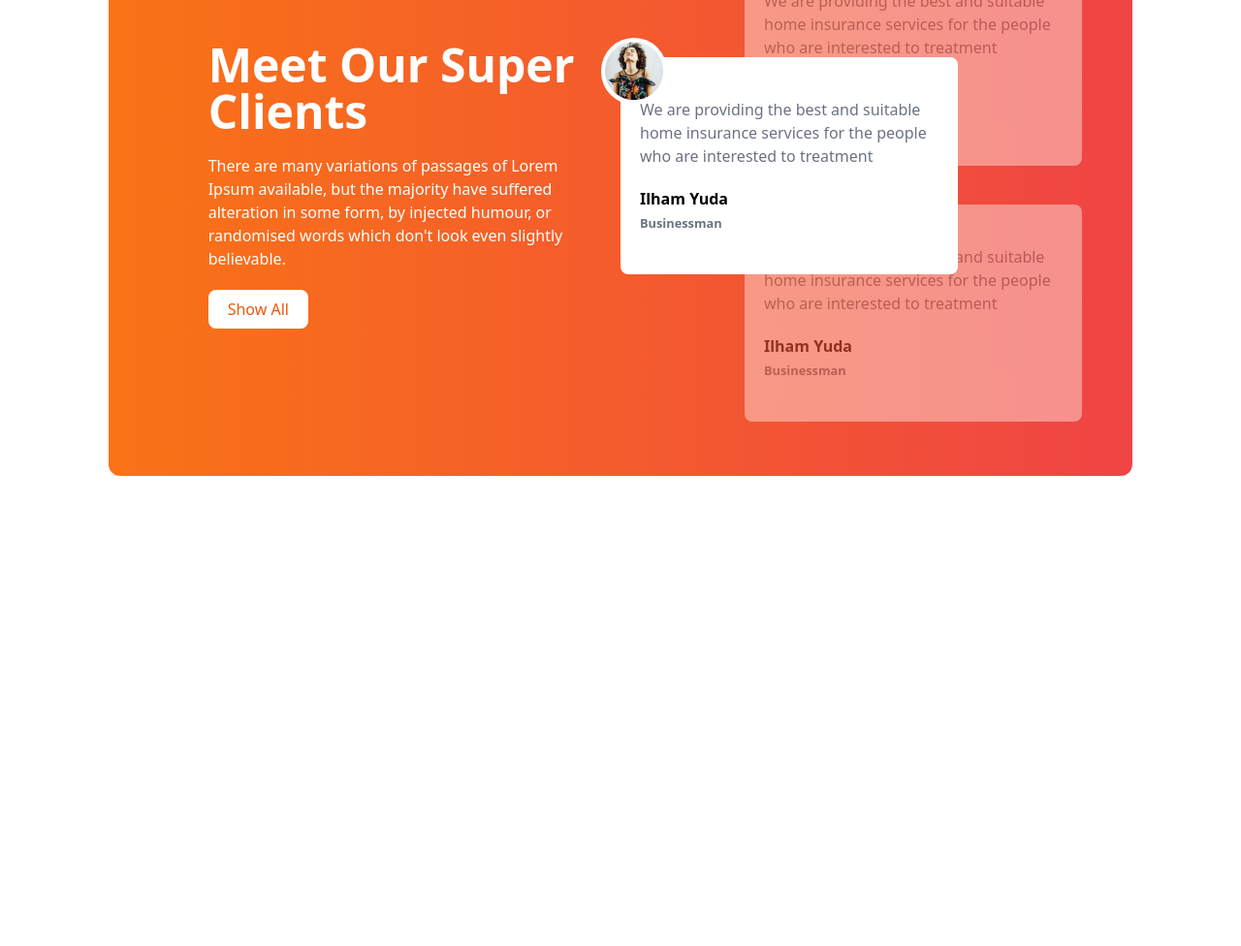
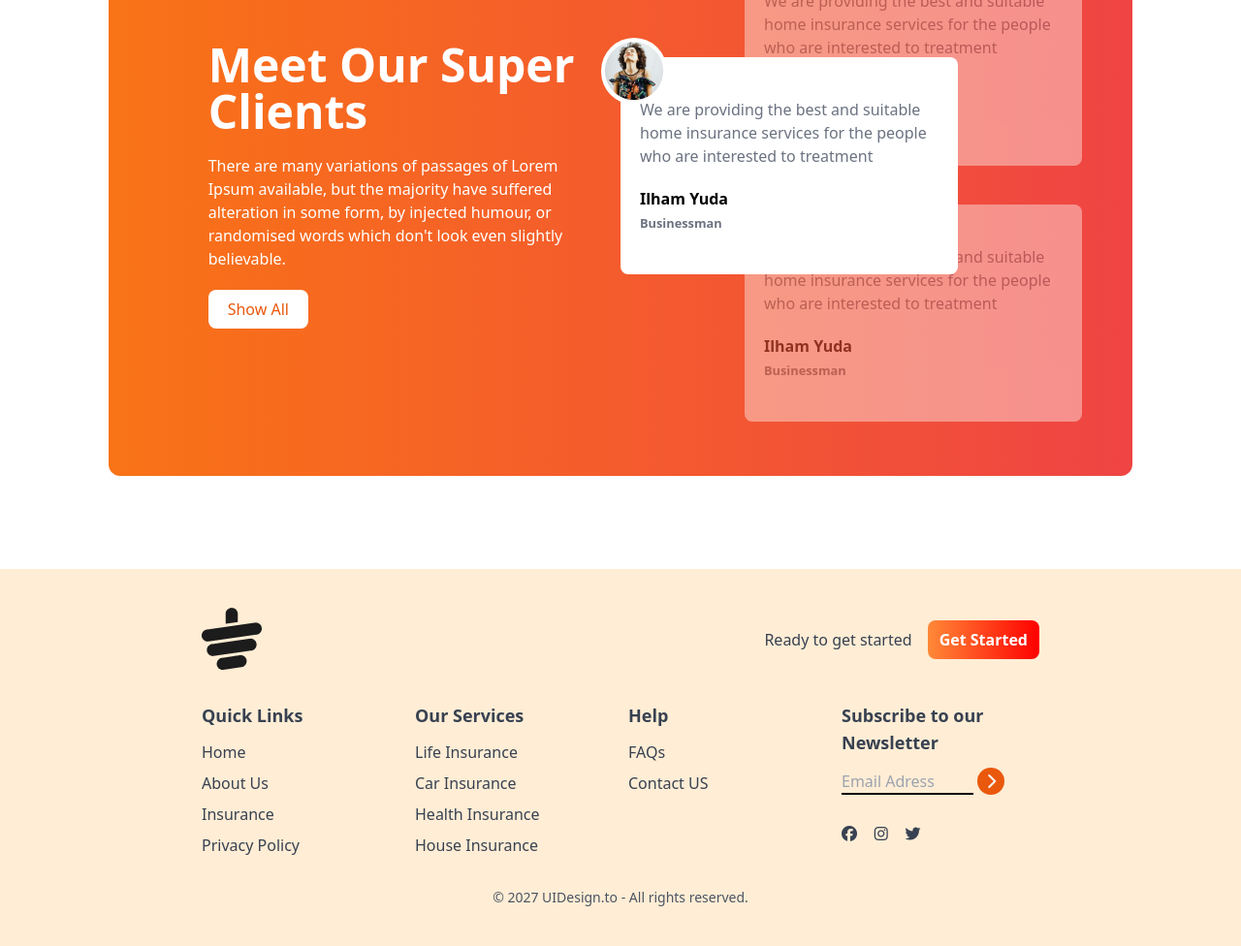
Before and after one commit to srsshawon/tea-house-tailwind, a plain HTML site: page index.html in a window 1280 px wide. Shown: the part 1906-2882 px from the top of the page at 97% size. Before the commit the page ends 2493 px from the top, so only its background shows below. Drawn offline with nearby package versions, Linux system fonts and the light colour scheme.

Commit message:
footer section done

```diff
--- a/index.html
+++ b/index.html
@@ -187,5 +187,67 @@
                 </div>
             </section>
      </main>
+     <footer class="bg-orange-100  text-gray-700 py-10 px-4 md:px-16">
+        <div class="w-9/12 mx-auto">
+            <!-- Logo -->
+             <div class="mb-8 flex justify-between">
+                <img class="8" src="images/cup.png" alt="">
+                <div class="flex items-center gap-4">
+                    <h4>Ready to  get started</h4>
+                    <button class="bg-gradient-to-r from-[#FF8938] to-[#FF0000] px-3 py-2 rounded-lg text-white font-bold">Get Started</button>
+                </div>
+             </div>
+            <!-- Links -->
+             <div class="grid grid-cols-1 md:grid-cols-2 lg:grid-cols-4 gap-4">
+                <!-- first Column -->
+                 <div>
+                    <h3 class="font-semibold text-lg mb-3">Quick Links</h3>
+                    <ul class="space-y-2">
+                        <li><a class="hover:text-orange-600" href="#">Home</a></li>
+                        <li><a class="hover:text-orange-600" href="#">About Us</a></li>
+                        <li><a class="hover:text-orange-600" href="#">Insurance</a></li>
+                        <li><a class="hover:text-orange-600" href="#">Privacy Policy</a></li>
+                    </ul>
+                 </div>
+                 <!-- 2nd column -->
+                 <div>
+                    <h3 class="font-semibold text-lg mb-3">Our Services</h3>
+                    <ul class="space-y-2">
+                        <li><a class="hover:text-orange-600" href="#">Life Insurance</a></li>
+                        <li><a class="hover:text-orange-600" href="#">Car Insurance</a></li>
+                        <li><a class="hover:text-orange-600" href="#">Health Insurance</a></li>
+                        <li><a class="hover:text-orange-600" href="#">House Insurance</a></li>
+                    </ul>
+                 </div>
+
+                 <!-- 3rd Column -->
+                 <div>
+                    <h3 class="font-semibold text-lg mb-3">Help</h3>
+                    <ul class="space-y-2">
+                        <li><a class="hover:text-orange-600" href="#">FAQs</a></li>
+                        <li><a class="hover:text-orange-600" href="#">Contact US</a></li>
+                    </ul>
+                 </div>
+                 <!-- Fourth Column -->
+                 <div>
+                    <h3 class="font-semibold text-lg mb-3">Subscribe to our Newsletter</h3>
+                    <div class="flex flex-col space-y-2">
+                        <div>
+                            <input class="bg-transparent border-b-2 w-4/6 border-black" placeholder="Email Adress" type="text">
+                            <i class="fa-solid fa-chevron-right w-7 h-7 bg-orange-600 inline-flex rounded-full text-white justify-center items-center"></i>
+                            <div class="flex justify-between w-2/5 mt-8 mb-2">
+                                <i class="fa-brands fa-facebook"></i>
+                                <i class="fa-brands fa-instagram"></i>
+                                <i class="fa-brands fa-twitter"></i>
+                            </div>
+                        </div>
+                    </div>
+                 </div>
+             </div>
+             <div class="text-center pt-4 mt-4">
+                <p class="text-sm text-gray-600">© 2027 UIDesign.to - All rights reserved.</p>
+             </div>
+        </div>
+     </footer>
 </body>
 </html>
```
